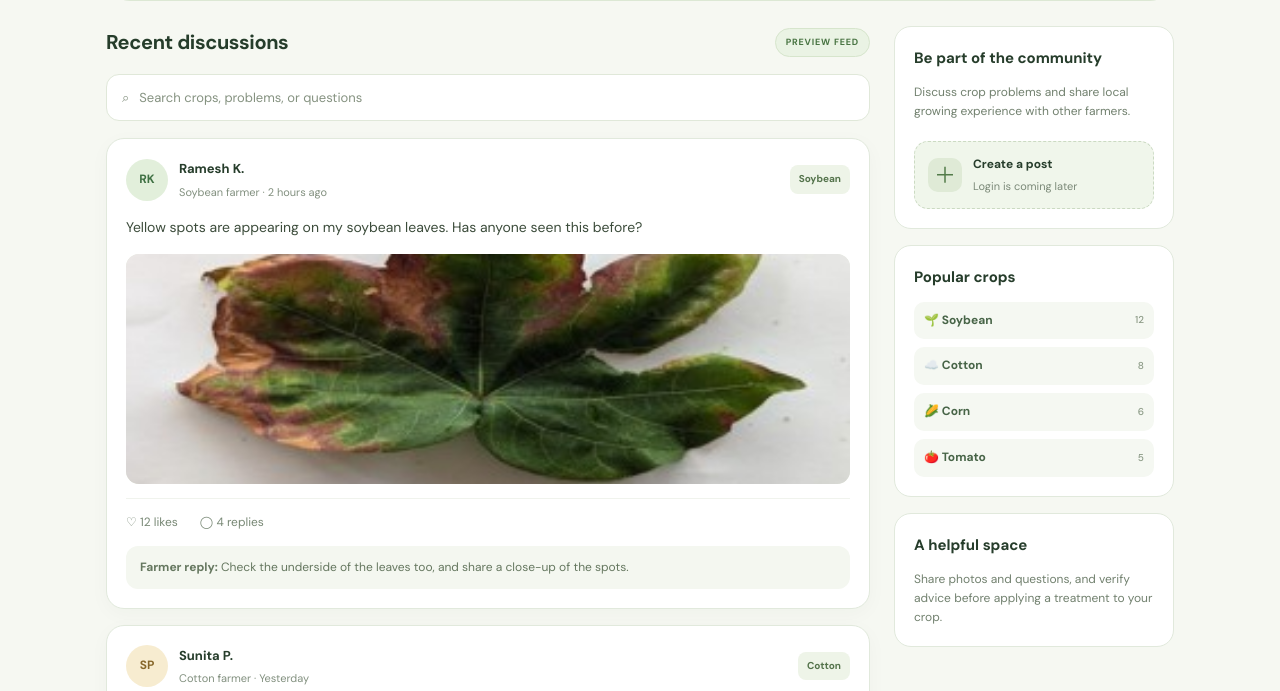
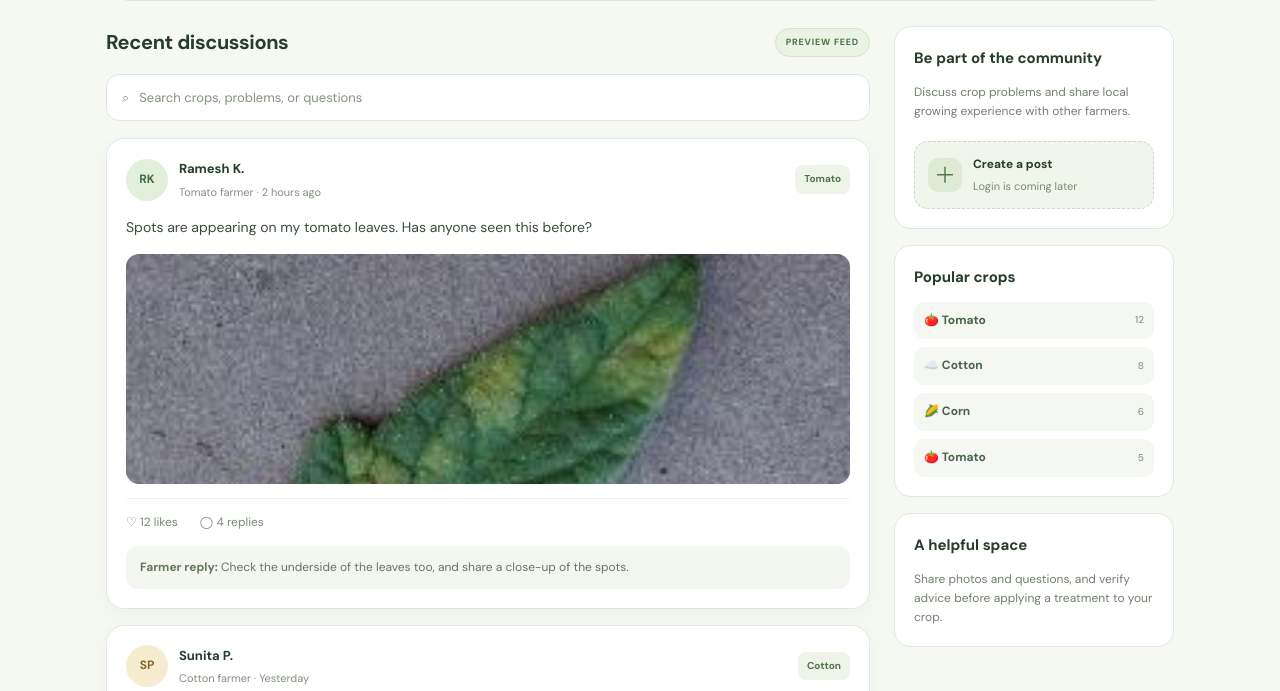
Before and after one commit to schinche735-hash/AgriSage, a Flask app: page /community in a window 1280 px wide. Shown: the part 303-994 px from the top of the page. Run offline with Flask 3, Linux system fonts and the light colour scheme; data that the repository does not hold is empty; some libraries are stand-ins or nearby versions.

Commit message:
Match community sample photo to its crop

```diff
--- a/templates/community.html
+++ b/templates/community.html
@@ -23,9 +23,9 @@
 <div class="community-feed-toolbar"><h2>{% if lang == 'hi' %}हाल की चर्चाएँ{% elif lang == 'mr' %}अलीकडील चर्चा{% else %}Recent discussions{% endif %}</h2><span class="community-preview-badge">{% if lang == 'hi' %}डेमो पूर्वावलोकन{% elif lang == 'mr' %}डेमो पूर्वावलोकन{% else %}PREVIEW FEED{% endif %}</span></div>
 <div class="community-search"><span aria-hidden="true">⌕</span><span>{% if lang == 'hi' %}फसल, समस्या या सवाल खोजें{% elif lang == 'mr' %}पीक, समस्या किंवा प्रश्न शोधा{% else %}Search crops, problems, or questions{% endif %}</span></div>
 <article class="community-demo-post">
-<div class="community-post-top"><span class="community-avatar avatar-green">RK</span><div><strong>Ramesh K.</strong><small>{% if lang == 'hi' %}सोयाबीन किसान · 2 घंटे पहले{% elif lang == 'mr' %}सोयाबीन शेतकरी · २ तासांपूर्वी{% else %}Soybean farmer · 2 hours ago{% endif %}</small></div><span class="community-crop-tag">Soybean</span></div>
-<p>{% if lang == 'hi' %}मेरी सोयाबीन की पत्तियों पर पीले धब्बे दिख रहे हैं। क्या किसी को इसका कारण पता है?{% elif lang == 'mr' %}माझ्या सोयाबीनच्या पानांवर पिवळे डाग दिसत आहेत. याचे कारण कोणाला माहीत आहे का?{% else %}Yellow spots are appearing on my soybean leaves. Has anyone seen this before?{% endif %}</p>
-<img class="community-post-photo" src="{{ url_for('static', filename='disease_images/plantvillage_cotton_alternaria_leaf_spot.jpg') }}" alt="{% if lang == 'hi' %}पत्तियों पर धब्बों का उदाहरण फोटो{% elif lang == 'mr' %}पानांवरील डागांचा नमुना फोटो{% else %}Example photo of spotted crop leaves{% endif %}">
+<div class="community-post-top"><span class="community-avatar avatar-green">RK</span><div><strong>Ramesh K.</strong><small>{% if lang == 'hi' %}टमाटर किसान · 2 घंटे पहले{% elif lang == 'mr' %}टोमॅटो शेतकरी · २ तासांपूर्वी{% else %}Tomato farmer · 2 hours ago{% endif %}</small></div><span class="community-crop-tag">Tomato</span></div>
+<p>{% if lang == 'hi' %}मेरे टमाटर की पत्तियों पर धब्बे दिख रहे हैं। क्या किसी को इसका कारण पता है?{% elif lang == 'mr' %}माझ्या टोमॅटोच्या पानांवर डाग दिसत आहेत. याचे कारण कोणाला माहीत आहे का?{% else %}Spots are appearing on my tomato leaves. Has anyone seen this before?{% endif %}</p>
+<img class="community-post-photo" src="{{ url_for('static', filename='disease_images/tomato_leaf_mold.jpg') }}" alt="{% if lang == 'hi' %}टमाटर की पत्तियों पर धब्बों का उदाहरण फोटो{% elif lang == 'mr' %}टोमॅटोच्या पानांवरील डागांचा नमुना फोटो{% else %}Example photo of tomato leaf symptoms{% endif %}">
 <div class="community-post-meta"><span>♡ 12 {% if lang == 'hi' %}पसंद{% elif lang == 'mr' %}आवडी{% else %}likes{% endif %}</span><span>◯ 4 {% if lang == 'hi' %}जवाब{% elif lang == 'mr' %}उत्तरे{% else %}replies{% endif %}</span></div>
 <div class="community-post-reply"><strong>{% if lang == 'hi' %}किसान की प्रतिक्रिया{% elif lang == 'mr' %}शेतकऱ्याचे उत्तर{% else %}Farmer reply{% endif %}:</strong> {% if lang == 'hi' %}पत्तियों के नीचे भी देखें और धब्बों की तस्वीर साझा करें।{% elif lang == 'mr' %}पानांच्या खालच्या बाजूला देखील तपासा आणि डागांचा फोटो शेअर करा.{% else %}Check the underside of the leaves too, and share a close-up of the spots.{% endif %}</div>
 </article>
@@ -41,7 +41,7 @@
 </section>
 <aside class="community-sidebar">
 <section class="community-side-card"><h3>{% if lang == 'hi' %}समुदाय में शामिल हों{% elif lang == 'mr' %}समुदायात सहभागी व्हा{% else %}Be part of the community{% endif %}</h3><p>{% if lang == 'hi' %}अपनी फसल की समस्याओं पर चर्चा करें और स्थानीय अनुभव साझा करें।{% elif lang == 'mr' %}पिकांच्या समस्यांवर चर्चा करा आणि स्थानिक अनुभव शेअर करा.{% else %}Discuss crop problems and share local growing experience with other farmers.{% endif %}</p><div class="community-compose-preview"><span class="compose-plus">＋</span><div><strong>{% if lang == 'hi' %}पोस्ट बनाएँ{% elif lang == 'mr' %}पोस्ट तयार करा{% else %}Create a post{% endif %}</strong><small>{% if lang == 'hi' %}लॉगिन सुविधा जल्द आएगी{% elif lang == 'mr' %}लॉगिन सुविधा लवकरच येईल{% else %}Login is coming later{% endif %}</small></div></div></section>
-<section class="community-side-card"><h3>{% if lang == 'hi' %}लोकप्रिय फसलें{% elif lang == 'mr' %}लोकप्रिय पिके{% else %}Popular crops{% endif %}</h3><div class="community-topic-list"><div class="community-topic"><span>🌱 Soybean</span><small>12</small></div><div class="community-topic"><span>☁️ Cotton</span><small>8</small></div><div class="community-topic"><span>🌽 Corn</span><small>6</small></div><div class="community-topic"><span>🍅 Tomato</span><small>5</small></div></div></section>
+<section class="community-side-card"><h3>{% if lang == 'hi' %}लोकप्रिय फसलें{% elif lang == 'mr' %}लोकप्रिय पिके{% else %}Popular crops{% endif %}</h3><div class="community-topic-list"><div class="community-topic"><span>🍅 Tomato</span><small>12</small></div><div class="community-topic"><span>☁️ Cotton</span><small>8</small></div><div class="community-topic"><span>🌽 Corn</span><small>6</small></div><div class="community-topic"><span>🍅 Tomato</span><small>5</small></div></div></section>
 <section class="community-side-card"><h3>{% if lang == 'hi' %}सुरक्षित साझा करना{% elif lang == 'mr' %}सुरक्षित शेअरिंग{% else %}A helpful space{% endif %}</h3><p>{% if lang == 'hi' %}फोटो और सवाल साझा करें, लेकिन फसल पर कोई उपाय करने से पहले जानकारी की पुष्टि करें।{% elif lang == 'mr' %}फोटो आणि प्रश्न शेअर करा; कोणताही उपाय करण्यापूर्वी माहितीची खात्री करा.{% else %}Share photos and questions, and verify advice before applying a treatment to your crop.{% endif %}</p></section>
 </aside>
 </div>
```
